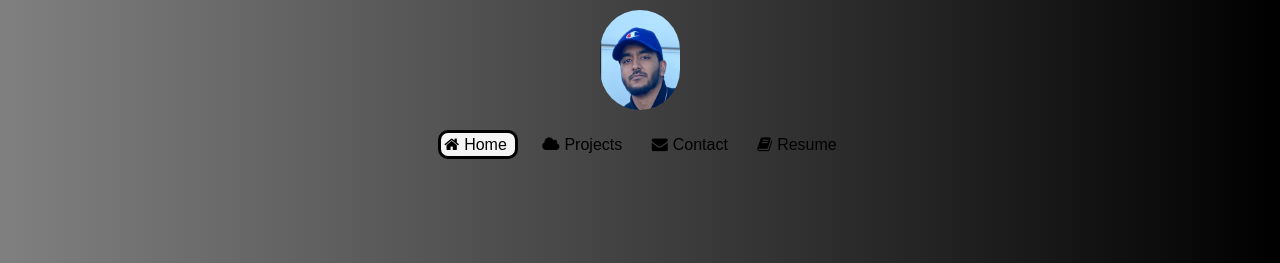
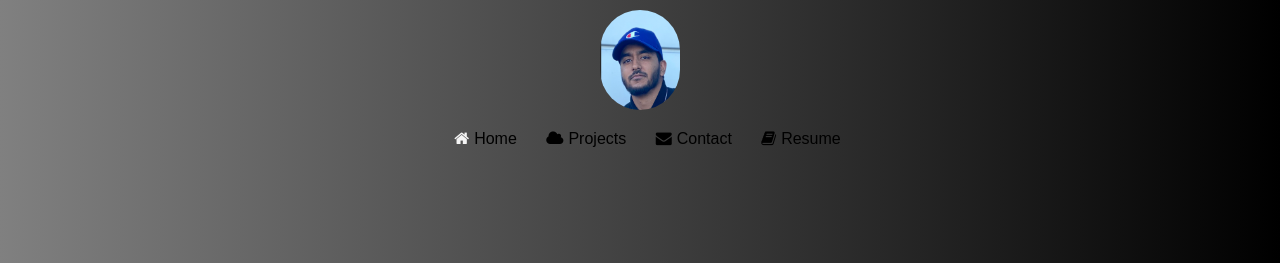
Before and after one commit to ms801525/portfolio, a plain HTML site: page index.html in a window 1280 px wide. In both pictures the pointer is over the element "Home". Shown: the top 263 px of the page. Drawn offline with Linux system fonts and the light colour scheme.

Commit message:
fixed up nav bar moving when hovering

```diff
--- a/styles.css
+++ b/styles.css
@@ -17,12 +17,10 @@ a{
     border-radius: 10px;
 }
 .p:hover{
-    color: black;
+    color: whitesmoke;
     transition: 0.3s;
-    border-style: solid;
-    padding: 3px;
-    border-radius: 10px;
-    background-color: whitesmoke;
+    border-style: none;
+    border-radius: 5px;
 }
 .img{
     border-radius: 45px;
@@ -69,7 +67,7 @@ a{
 }
 .a-link{
     text-decoration: none;
-    color: whitesmoke
+    color: whitesmoke;
 }
 .a-link:hover{
     color: whitesmoke;
```
Also changed, not shown: index.html (+1 -1 lines).
